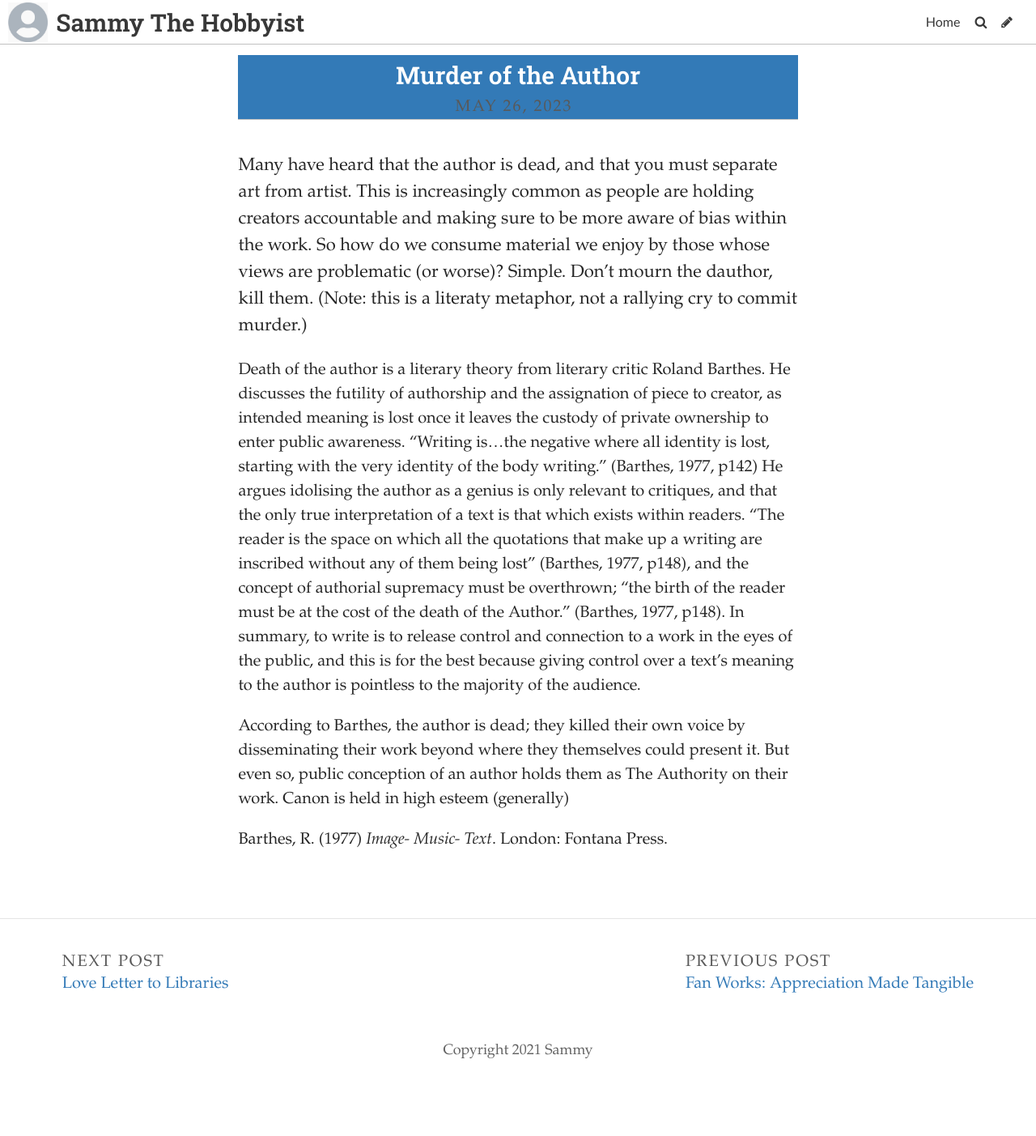
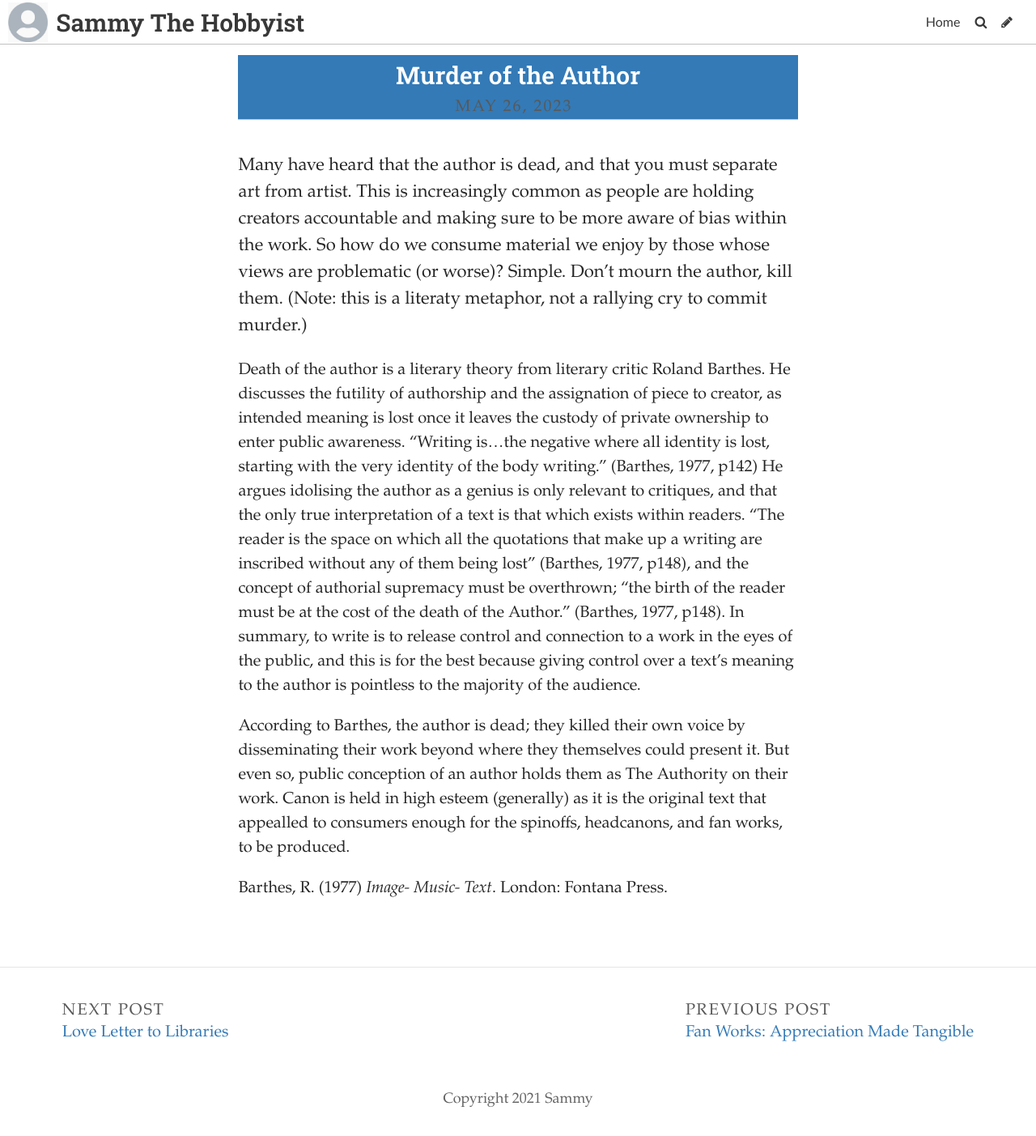
Before and after one commit to SammySpinsAYarn/Blog, a Jekyll site: the page built from _posts/2023-05-18-need-to-think-of-titles.md, in a window 1280 px wide. Shown: the whole page at 81% size. Built offline with Jekyll 4.4.1, drawn with Linux system fonts in a browser that asks for light colours; some web fonts are replaced; before the commit the page ends 1343 px from its top, so only the background shows below that.

Commit message:
Update Post “2023-05-18-need-to-think-of-titles”

```diff
--- a/_posts/2023-05-18-need-to-think-of-titles.md
+++ b/_posts/2023-05-18-need-to-think-of-titles.md
@@ -5,11 +5,11 @@ date: 2023-05-26T14:00:02.837Z
 title_color: "#ffffff"
 comments: false
 ---
-M﻿any have heard that the author is dead, and that you must separate art from artist. This is increasingly common as people are holding creators accountable and making sure to be more aware of bias within the work. So how do we consume material we enjoy by those whose views are problematic (or worse)? Simple. Don't mourn the dauthor, kill them. (Note: this is a literaty metaphor, not a rallying cry to commit murder.)
+M﻿any have heard that the author is dead, and that you must separate art from artist. This is increasingly common as people are holding creators accountable and making sure to be more aware of bias within the work. So how do we consume material we enjoy by those whose views are problematic (or worse)? Simple. Don't mourn the author, kill them. (Note: this is a literaty metaphor, not a rallying cry to commit murder.)
 
 D﻿eath of the author is a literary theory from literary critic Roland Barthes. He discusses the futility of authorship and the assignation of piece to creator, as intended meaning is lost once it leaves the custody of private ownership to enter public awareness. "Writing is...the negative where all identity is lost, starting with the very identity of the body writing." (Barthes, 1977, p142) He argues idolising the author as a genius is only relevant to critiques, and that the only true interpretation of a text is that which exists within readers. "The reader is the space
 on which all the quotations that make up a writing are inscribed without any of them being lost" (Barthes, 1977, p148), and the concept of authorial supremacy must be overthrown; "the birth of the reader must be at the cost of the death of the Author." (Barthes, 1977, p148). In summary, to write is to release control and connection to a work in the eyes of the public, and this is for the best because giving control over a text's meaning to the author is pointless to the majority of the audience.
 
-According to Barthes, the author is dead; they killed their own voice by disseminating their work beyond where they themselves could present it. But even so, public conception of an author holds them as The Authority on their work. Canon is held in high esteem (generally)
+According to Barthes, the author is dead; they killed their own voice by disseminating their work beyond where they themselves could present it. But even so, public conception of an author holds them as The Authority on their work. Canon is held in high esteem (generally) as it is the original text that appealled to consumers enough for the spinoffs, headcanons, and fan works, to be produced.
 
 B﻿arthes, R. (1977) *Image- Music- Text*. London: Fontana Press.
```
